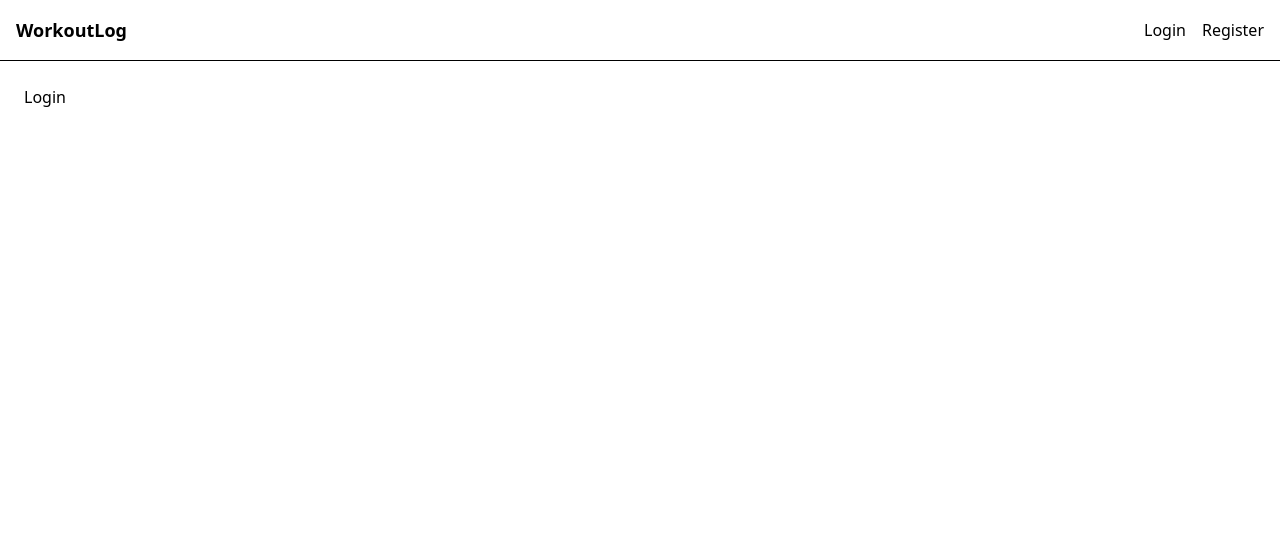
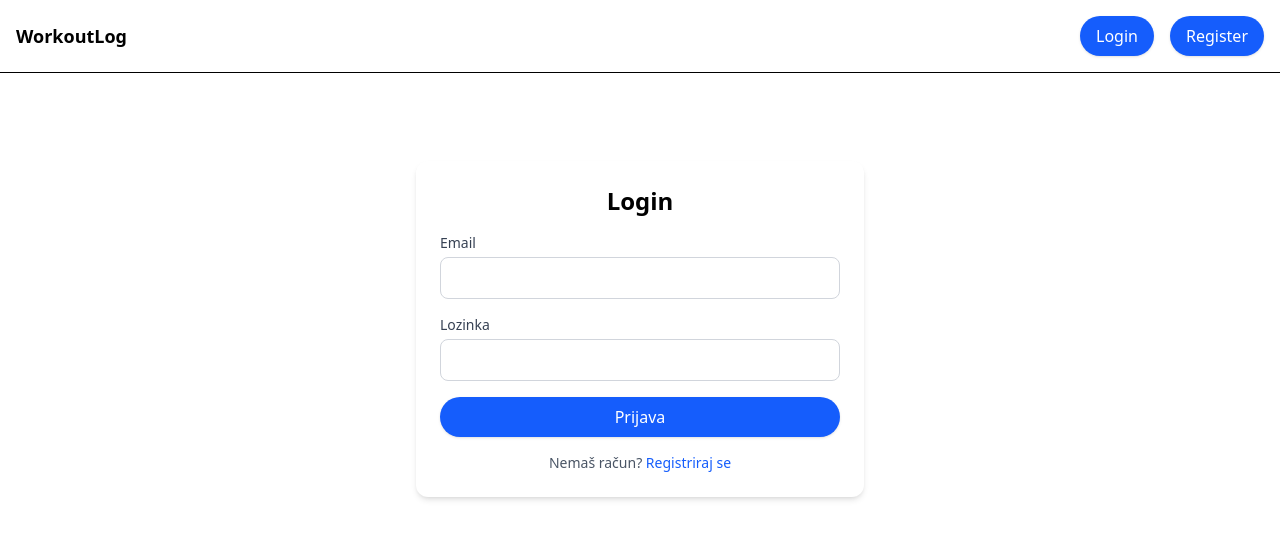
Before and after one commit to brebic4/workoutlog-frontend, a Vue app: page /login in a window 1280 px wide. Shown: the top 538 px of the page. Built offline with nearby package versions, Linux system fonts and the light colour scheme; no server answers.

Commit message:
Implemented LoginView.vue

```diff
--- a/src/components/Navbar.vue
+++ b/src/components/Navbar.vue
@@ -1,12 +1,10 @@
 <script setup>
-import { computed } from 'vue'
 import { useAuthStore } from '../stores/auth'
+import BaseButton from '../components/ui/BaseButton.vue'
 import { useRouter } from 'vue-router'
 
 const auth = useAuthStore()
 const router = useRouter()
-
-const isLoggedIn = computed(() => auth.isLoggedIn)
 
 const logout = () => {
   auth.logout()
@@ -20,10 +18,11 @@ const logout = () => {
       <router-link to="/workouts" class="font-bold text-lg">WorkoutLog</router-link>
 
       <nav class="flex gap-4 items-center">
-        <router-link v-if="!isLoggedIn" to="/login">Login</router-link>
-        <router-link v-if="!isLoggedIn" to="/register">Register</router-link>
+        <BaseButton v-if="!auth.isLoggedIn" as="router-link" to="/login"> Login </BaseButton>
 
-        <button v-if="isLoggedIn" class="px-3 py-1 border rounded" @click="logout">Logout</button>
+        <BaseButton v-if="!auth.isLoggedIn" as="router-link" to="/register"> Register </BaseButton>
+
+        <BaseButton v-if="auth.isLoggedIn" variant="danger" @click="logout"> Logout </BaseButton>
       </nav>
     </div>
   </header>
--- /dev/null
+++ b/src/components/ui/BaseButton.vue
@@ -0,0 +1,60 @@
+<script setup>
+import { computed } from 'vue'
+
+const props = defineProps({
+  variant: {
+    type: String,
+    default: 'primary',
+  },
+  loading: {
+    type: Boolean,
+    default: false,
+  },
+  type: {
+    type: String,
+    default: 'button',
+  },
+  disabled: {
+    type: Boolean,
+    default: false,
+  },
+  as: {
+    type: String,
+    default: 'button', // može biti 'button' ili 'router-link'
+  },
+  to: {
+    type: [String, Object],
+    default: null,
+  },
+})
+
+const classes = computed(() => {
+  const base =
+    'px-4 py-2 rounded-full font-medium transition duration-200 shadow-sm hover:shadow-md cursor-pointer'
+
+  const variants = {
+    primary: 'bg-blue-600 text-white hover:bg-blue-700 active:bg-blue-800',
+    secondary: 'bg-gray-200 text-gray-800 hover:bg-gray-300',
+    danger: 'bg-red-600 text-white hover:bg-red-700 active:bg-red-800',
+  }
+
+  const disabledStyle = props.disabled
+    ? 'opacity-50 cursor-not-allowed'
+    : 'hover:-translate-y-[1px] active:translate-y-0'
+
+  return `${base} ${variants[props.variant]} ${disabledStyle}`
+})
+</script>
+
+<template>
+  <component
+    :is="as"
+    :class="classes"
+    :type="as === 'button' ? type : undefined"
+    :to="as === 'router-link' ? to : undefined"
+    :disabled="as === 'button' ? loading || disabled : undefined"
+  >
+    <span v-if="loading">Loading...</span>
+    <slot v-else />
+  </component>
+</template>
--- /dev/null
+++ b/src/components/ui/BaseCard.vue
@@ -0,0 +1,5 @@
+<template>
+  <div class="bg-white rounded-xl shadow-md p-6">
+    <slot />
+  </div>
+</template>
--- /dev/null
+++ b/src/components/ui/BaseInput.vue
@@ -0,0 +1,63 @@
+<script setup>
+import { computed } from 'vue'
+import { ref } from 'vue'
+
+const inputRef = ref(null)
+
+// omogućava parent komponenti da pristupi input elementu
+defineExpose({
+  focus: () => {
+    inputRef.value?.focus()
+  },
+})
+
+const props = defineProps({
+  modelValue: String,
+  label: String,
+  type: {
+    type: String,
+    default: 'text',
+  },
+  error: String,
+  textarea: {
+    type: Boolean,
+    default: false,
+  },
+})
+
+const emit = defineEmits(['update:modelValue'])
+
+const inputClasses = computed(
+  () =>
+    `w-full border rounded-lg px-3 py-2 focus:outline-none focus:ring-2 ${
+      props.error ? 'border-red-500 focus:ring-red-300' : 'border-gray-300 focus:ring-blue-300'
+    }`,
+)
+</script>
+
+<template>
+  <div class="flex flex-col gap-1">
+    <label v-if="label" class="text-sm font-medium text-gray-700">
+      {{ label }}
+    </label>
+
+    <textarea
+      v-if="textarea"
+      ref="inputRef"
+      :value="modelValue"
+      :class="inputClasses"
+      @input="emit('update:modelValue', $event.target.value)"
+    />
+
+    <input
+      v-else
+      ref="inputRef"
+      :type="type"
+      :value="modelValue"
+      :class="inputClasses"
+      @input="emit('update:modelValue', $event.target.value)"
+    />
+
+    <p v-if="error" class="text-sm text-red-500">{{ error }}</p>
+  </div>
+</template>
--- a/src/views/LoginView.vue
+++ b/src/views/LoginView.vue
@@ -1,3 +1,123 @@
+<script setup>
+import { nextTick, ref } from 'vue'
+import { useRouter } from 'vue-router'
+import { useAuthStore } from '../stores/auth'
+
+import BaseCard from '../components/ui/BaseCard.vue'
+import BaseInput from '../components/ui/BaseInput.vue'
+import BaseButton from '../components/ui/BaseButton.vue'
+
+const router = useRouter()
+const auth = useAuthStore()
+
+const email = ref('')
+const password = ref('')
+const formError = ref('')
+const passwordInputRef = ref(null)
+
+const clearError = () => {
+  formError.value = ''
+}
+
+const onEmailInput = (val) => {
+  email.value = val
+  if (formError.value) clearError()
+}
+
+const onPasswordInput = (val) => {
+  password.value = val
+  if (formError.value) clearError()
+}
+
+const extractMessage = (e) => {
+  return (
+    e?.response?.data?.message ||
+    e?.response?.data?.error?.message ||
+    e?.response?.data?.error ||
+    auth.error ||
+    e?.message ||
+    'Neuspješna prijava.'
+  )
+}
+
+const submit = async () => {
+  clearError()
+
+  if (!email.value || !password.value) {
+    formError.value = 'Unesi email i lozinku.'
+    return
+  }
+
+  try {
+    await auth.login(email.value, password.value)
+    router.push('/workouts')
+  } catch (e) {
+    formError.value = extractMessage(e)
+    password.value = ''
+
+    await nextTick()
+    passwordInputRef.value?.focus()
+  }
+}
+</script>
+
 <template>
-  <div>Login</div>
+  <div class="flex justify-center mt-16">
+    <BaseCard class="w-full max-w-md space-y-4">
+      <h2 class="text-2xl font-bold text-center">Login</h2>
+
+      <form class="space-y-4" @submit.prevent="submit">
+        <BaseInput
+          label="Email"
+          type="email"
+          :modelValue="email"
+          @update:modelValue="onEmailInput"
+        />
+
+        <BaseInput
+          ref="passwordInputRef"
+          label="Lozinka"
+          type="password"
+          :modelValue="password"
+          @update:modelValue="onPasswordInput"
+        />
+
+        <Transition name="fade-slide">
+          <p v-if="formError" class="text-sm font-bold text-red-600">
+            {{ formError }}
+          </p>
+        </Transition>
+
+        <BaseButton class="w-full" :loading="auth.loading" type="submit"> Prijava </BaseButton>
+      </form>
+
+      <p class="text-sm text-center text-gray-600">
+        Nemaš račun?
+        <router-link class="text-blue-600 hover:underline" to="/register">
+          Registriraj se
+        </router-link>
+      </p>
+    </BaseCard>
+  </div>
 </template>
+
+<style scoped>
+.fade-slide-enter-active,
+.fade-slide-leave-active {
+  transition:
+    opacity 160ms ease,
+    transform 160ms ease;
+}
+
+.fade-slide-enter-from,
+.fade-slide-leave-to {
+  opacity: 0;
+  transform: translateY(-6px);
+}
+
+.fade-slide-enter-to,
+.fade-slide-leave-from {
+  opacity: 1;
+  transform: translateY(0);
+}
+</style>
```
